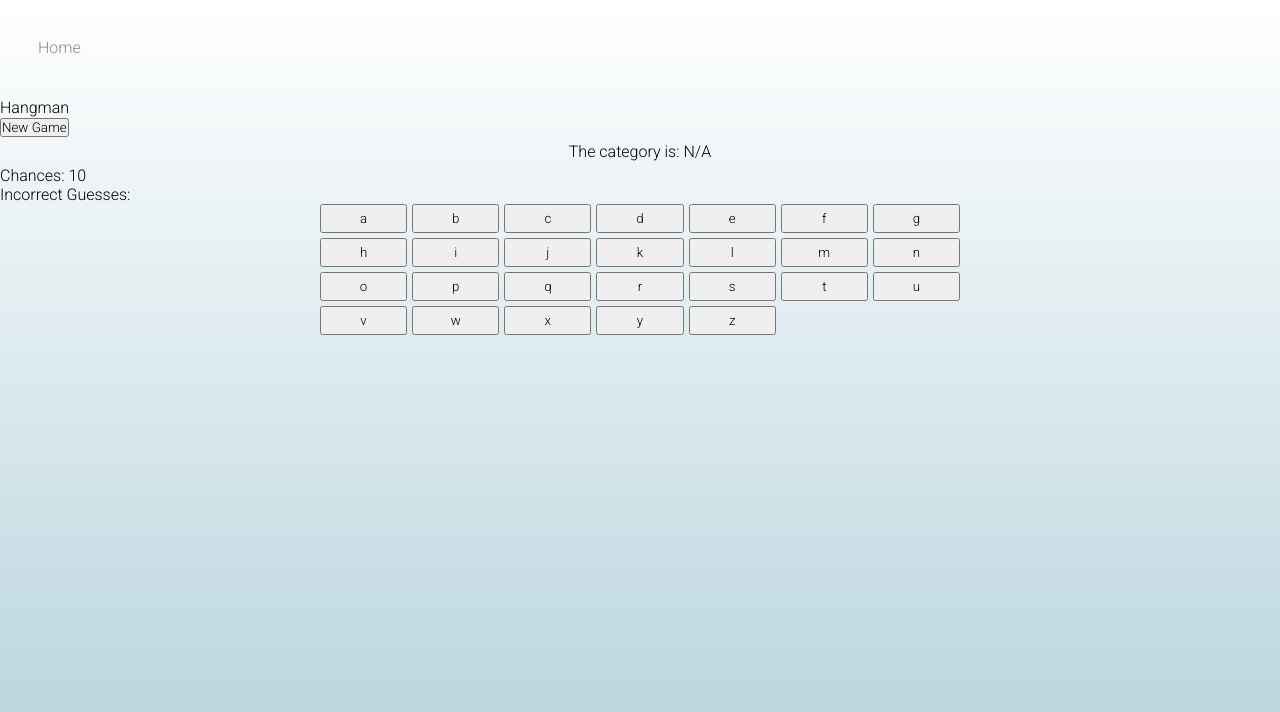
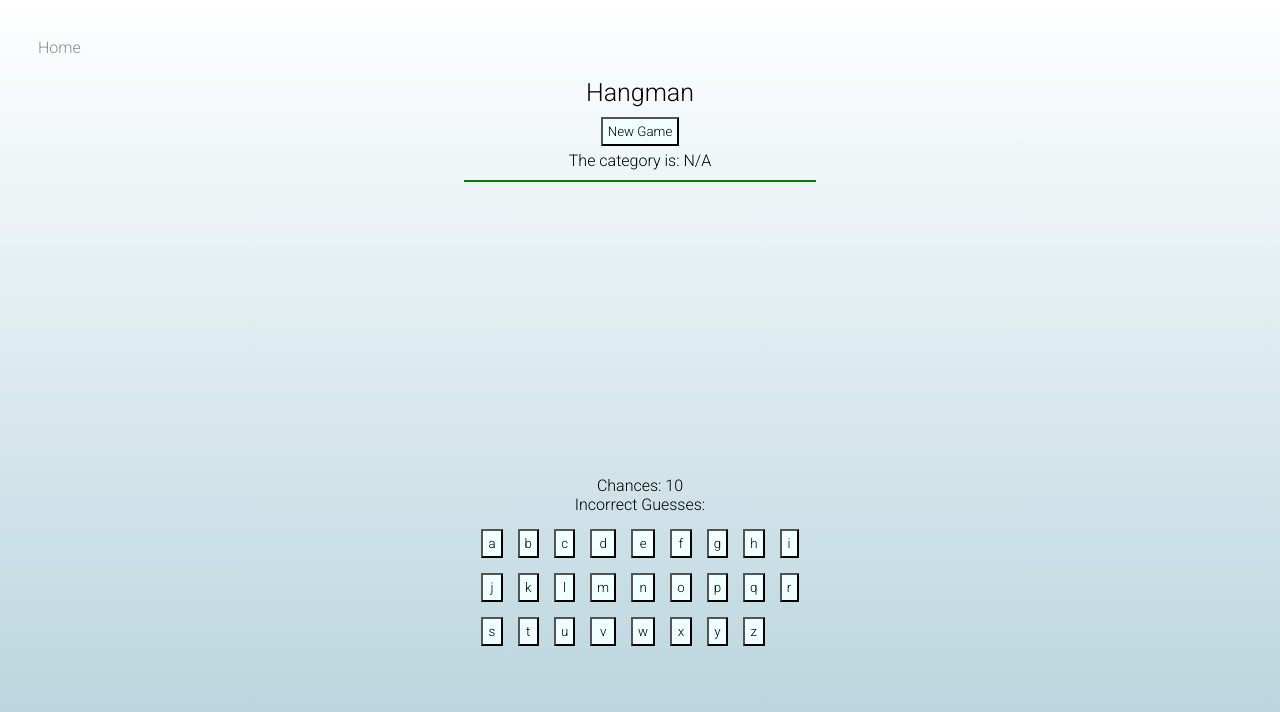
Before and after one commit to tiffmc1/small-react-projects, a React (Create React App) app: page /hangman in a window 1280 px wide. Shown: the top 712 px of the page. Built offline with nearby package versions, Linux system fonts and the light colour scheme; a web font is replaced by a local one.

Commit message:
Hangman: added general styling. Est ~60% complete

```diff
--- a/src/projects/hangman/Hangman.js
+++ b/src/projects/hangman/Hangman.js
@@ -57,7 +57,7 @@ const categoryData = {
 	],
 };
 
-const underscore = " _____ ";
+const underscore = "__";
 
 const Hangman = () => {
 	const [chosenCategory, setChosenCategory] = useState("");
@@ -73,7 +73,7 @@ const Hangman = () => {
 		if (chances < 1) {
 			setDisablePageClick(true);
 			setTimeout(() => {
-				alert("You lose. Click the button below to play again!");
+				alert("You lose. Start a new game!");
 			}, 1000);
 		}
 
@@ -84,7 +84,7 @@ const Hangman = () => {
 		) {
 			setDisablePageClick(true);
 			setTimeout(() => {
-				alert("Congrats! You won! Click the button below to play again.");
+				alert("Congrats! You won! Start a new game.");
 			}, 1000);
 		}
 	}, [chances, chosenWordLetters]);
@@ -141,8 +141,6 @@ const Hangman = () => {
 		}
 	};
 
-	console.log(chancesImg);
-
 	const handleNewGame = () => {
 		setChosenWordLetters([]);
 		setIncorrectGuesses([]);
@@ -154,10 +152,12 @@ const Hangman = () => {
 	};
 
 	return (
-		<div>
-			<div>Hangman</div>
+		<div className="hangman-container">
+			<div className="hangman-title">Hangman</div>
 
-			<button onClick={handleNewGame}>New Game</button>
+			<button onClick={handleNewGame} className="hangman-btn">
+				New Game
+			</button>
 
 			<div className={disablePageClick ? "no-click" : null}>
 				<div className="hangman-category">
@@ -172,10 +172,8 @@ const Hangman = () => {
 					))}
 				</div>
 
-				<div>Chances: {chances}</div>
-				<div>Incorrect Guesses: {incorrectGuesses.join(", ")}</div>
-
-				<div>
+				<div className="hangman-img-wrapper">
+					<div className="hangman-img">
 						{chancesImg ? (
 							<img
 								src={require(`./images/hangman-${chancesImg}.png`)}
@@ -183,7 +181,20 @@ const Hangman = () => {
 								height={350}
 								width={250}
 							/>
-					) : null}
+						) : (
+							<img
+								src={require("./images/hangman-0.png")}
+								alt=""
+								height={350}
+								width={250}
+							/>
+						)}
+						<div className="hangman-chances">
+							<div>Chances: {chances}</div>
+							<div>Incorrect Guesses:</div>
+							<div>{incorrectGuesses.join(", ")}</div>
+						</div>
+					</div>
 				</div>
 
 				<div className="hangman-alphabet">
--- a/src/projects/hangman/hangman.css
+++ b/src/projects/hangman/hangman.css
@@ -1,17 +1,21 @@
+.hangman-container {
+	display: flex;
+	flex-direction: column;
+	align-items: center;
+}
+
+.hangman-title {
+	font-size: 25px;
+	margin: -20px 0 10px 0;
+}
+
+.hangman-btn {
+	padding: 5px;
+	background-color: azure;
+}
+
 .no-click {
 	pointer-events: none;
-}
-
-.hangman-alphabet {
-	display: grid;
-	grid-template-columns: repeat(7, 1fr);
-	gap: 5px;
-	width: 50%;
-	margin: 0 auto;
-}
-
-.hangman-letter {
-	padding: 5px;
 }
 
 .hangman-category {
@@ -22,9 +26,48 @@
 
 .hangman-underscores {
 	display: flex;
+	flex-wrap: nowrap;
 	justify-content: center;
+	margin: 5px 0;
+	border: 1px solid green;
 }
 
 .hangman-underscore {
-	padding: 10px;
+	padding: 7px;
+	width: auto;
+	border: 1px solid pink;
 }
+
+.hangman-img-wrapper {
+	display: flex;
+	justify-content: center;
+	align-items: center;
+	width: 50%;
+	max-width: 1000px;
+	margin: 0 auto;
+}
+
+.hangman-img {
+	margin: 5px;
+}
+
+.hangman-chances {
+	margin-top: -70px;
+	display: flex;
+	flex-direction: column;
+	align-items: center;
+}
+
+.hangman-alphabet {
+	display: grid;
+	grid-template-columns: repeat(9, 1fr);
+	gap: 15px;
+	width: 90%;
+	padding-top: 10px;
+	margin: 0 auto;
+}
+
+.hangman-letter {
+	padding: 5px;
+	background-color: azure;
+}
```
Lines whose indentation alone changed are shown as unchanged.
